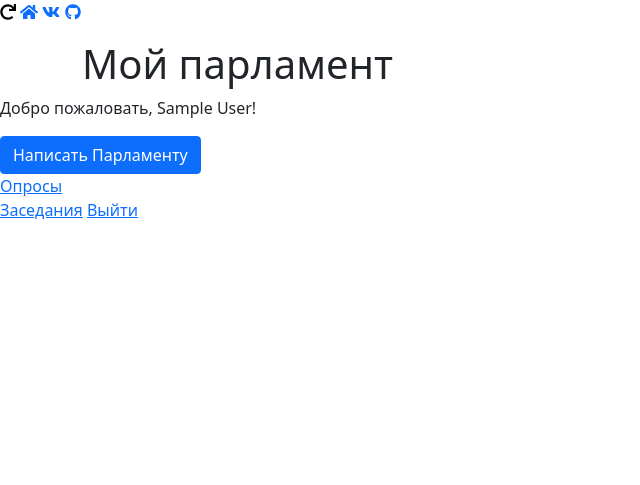
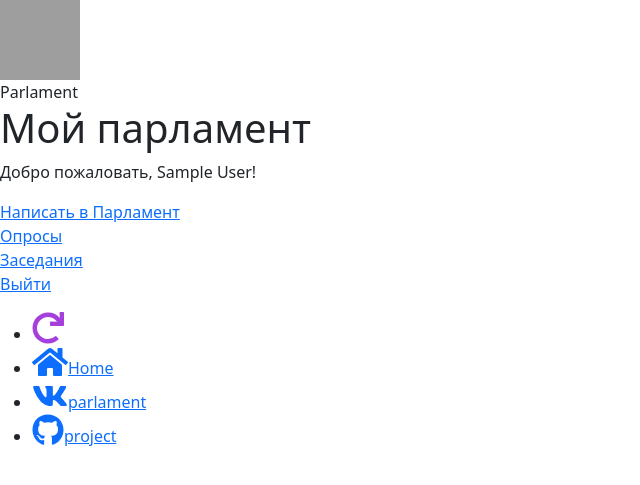
Before and after one commit to gigantina/parlament, a Django app: page /congress/ in a window 1280 px wide. Shown: the top 485 px of the page, without its empty margins (0-640 px from the left). Run offline with Django 3.2, Linux system fonts and the light colour scheme; the visitor is signed in with stand-in values (Sample User, id 1); data that the repository does not hold is empty; some libraries are stand-ins or nearby versions; grey boxes are pictures that could not be loaded.

Commit message:
прикольные приколы

```diff
--- a/parlament/settings.py
+++ b/parlament/settings.py
@@ -45,6 +45,7 @@ INSTALLED_APPS = [
     'allauth.socialaccount',
     'allauth.socialaccount.providers.vk',
     'congress',
+    'widget_tweaks',
 ]
 
 AUTH_USER_MODEL = 'congress.CustomUser'
@@ -146,3 +147,8 @@ ACCOUNT_EMAIL_VERIFICATION = 'none'
 LOGIN_REDIRECT_URL = 'index'
 
 DEFAULT_AUTO_FIELD = 'django.db.models.BigAutoField'
+
+
+STATICFILES_DIRS = [
+    BASE_DIR / "static",
+]
--- a/parlament/urls.py
+++ b/parlament/urls.py
@@ -18,10 +18,13 @@ from django.urls import path, include
 from django.contrib.auth import views as auth_views
 from . import views
 
+from django.conf import settings
+from django.conf.urls.static import static
+
 urlpatterns = [
     path('admin/', admin.site.urls),
     path('congress/', include('congress.urls')),
     #path('accounts/', include('django.contrib.auth.urls')),
     path('accounts/', include('allauth.urls')),
     path('', views.index)
-]
+] + static(settings.STATIC_URL, document_root=settings.STATIC_ROOT)
--- a/templates/base.html
+++ b/templates/base.html
@@ -1,31 +1,97 @@
 {% load static %}
+{% load socialaccount %}
 <!DOCTYPE html>
 <html>
     <head>
+
+        <title>Мой парламент</title>
+
+
+        <meta name="viewport" content="width=device-width, initial-scale=1">
+
+
+        <link rel="stylesheet" href="{% static 'css/styles.css'%}" type="text/css">
+
         <link rel="stylesheet" href="https://cdnjs.cloudflare.com/ajax/libs/font-awesome/5.15.1/css/all.min.css">
         <link rel="stylesheet" href="https://cdn.jsdelivr.net/npm/bootstrap@5.1.3/dist/css/bootstrap.min.css" integrity="sha384-1BmE4kWBq78iYhFldvKuhfTAU6auU8tT94WrHftjDbrCEXSU1oBoqyl2QvZ6jIW3" crossorigin="anonymous">
         <link href='//fonts.googleapis.com/css?family=Lobster&subset=latin,latin-ext' rel='stylesheet' type='text/css'>
-        <link rel="stylesheet" href="{% static 'css/blog.css' %}">
+        <!-- <link rel="stylesheet" href="{% static 'css/blog.css' %}"> -->
+
         <script src="https://cdnjs.cloudflare.com/ajax/libs/font-awesome/5.15.1/js/all.min.js" integrity="sha512-F5QTlBqZlvuBEs9LQPqc1iZv2UMxcVXezbHzomzS6Df4MZMClge/8+gXrKw2fl5ysdk4rWjR0vKS7NNkfymaBQ==" crossorigin="anonymous"></script>
 
-        <title>Мой парламент</title>
+
+        <link rel="preconnect" href="https://fonts.googleapis.com">
+        <link rel="preconnect" href="https://fonts.gstatic.com" crossorigin>
+        <link href="https://fonts.googleapis.com/css2?family=Fira+Sans:wght@300&family=Montserrat:wght@500&family=Poppins:wght@200&display=swap" rel="stylesheet">
+
+
         <script>
             if ( window.history.replaceState ) {
   window.history.replaceState( null, null, window.location.href );
 }
         </script>
     </head>
-    <body>
-    <header>
-        <p onClick="window.location.reload()">
-            <i style="color:black;" class="fas fa-redo" aria-hidden="true"></i>
-            <a href="{% url 'index' %}"><i class="fas fa-home"></i></a>
-            <a href="https://vk.com/parlament.sch444"><i class="fab fa-vk"></i></a>
-            <a href="https://github.com/gigantina/parlament"><i class="fab fa-github"></i></a>
-        </p>
+
+
+<body>
+
+    <section>
+
+    <header class="header">
+        <!-- <div class="logo"> -->
+            <img class="logotip" src="../static/images/лого белый.png" alt="header" height="80" width="80">
+            <div class="header_logo">Parlament</div>
+        <!-- </div> -->
     </header>
-    {% block content %}
-    {% endblock %}
 
-    </body>
+
+<!--     <main>
+        <div class="for_text">
+
+            <header class="page-header">
+            <div class="container">
+                <br>
+
+            </div>
+            </header>
+
+             <a class="signin-link" href="/accounts/vk/login/">Авторизоваться</a>
+
+
+
+
+        </div>
+    </main> -->
+
+    <!-- <main> -->
+        <div class="name">
+            <h1>Мой парламент</h1>
+        </div>
+        <!-- <div class="signin-link"> -->
+        <!-- </div> -->
+    <!-- </main> -->
+
+    <div class="for_text">
+        {% block content %}
+        {% endblock %}
+    </div>
+
+
+    <ul class="menus">
+        <!-- <div class="slider"></div> -->
+            <p onClick="window.location.reload()">
+                    <li><i style="color:#A540DD;" class="fas fa-redo fa-2x" class="nav_link" aria-hidden="true"></i></li>
+                    <li><a class="active-page" href="{% url 'index' %}"><i class="fas fa-home fa-2x"></i><span>Home</span></a></li>
+                    <li><a class="nav_link" href="https://vk.com/parlament.sch444"><i class="fab fa-vk fa-2x"></i><span>parlament</span></a></li>
+                    <li><a class="nav_link" href="https://github.com/gigantina/parlament"><i class="fab fa-github fa-2x"></i><span>project</span></a></li>
+            </p>
+    </ul>
+
+
+    </section>
+
+
+</body>
+
+
 </html>
--- a/templates/components/header.html
+++ /dev/null
@@ -1,5 +0,0 @@
-<header class="page-header">
-    <div class="container">
-        <h1>Мой парламент</h1>
-    </div>
-</header>
--- a/templates/congressman.html
+++ b/templates/congressman.html
@@ -4,11 +4,11 @@
 
 
 {% block content %}
-    {% include 'components/header.html' %}
+    <!-- {% include 'components/header.html' %} -->
     {% if user.is_authenticated %}
         {% if membership %}
             <p>Добро пожаловать, {{ user.first_name }} {{ user.last_name }}!</p>
-            <p>Спасибо, что вы делаете для школы</p>
+            <p>Спасибо за все, что вы делаете для школы</p>
 
             <br>
 
--- a/templates/meeting_detail.html
+++ b/templates/meeting_detail.html
@@ -3,7 +3,7 @@
 {% block content %}
     <form method="post" action="{% url 'meeting_list' %}">
         {% csrf_token %}
-        <button type="submit">К списку заседаний</button>
+        <button class="back" type="submit">К списку заседаний</button>
     </form>
 
 
--- a/templates/socialaccount/login.html
+++ b/templates/socialaccount/login.html
@@ -4,7 +4,7 @@
 
 <form method="post">
   {% csrf_token %}
-  <button type="submit" class="btn btn-primary">Вайти чрез ВК</button>
+  <button type="submit" class="signin-link">Войти через ВК</button>
 </form>
 
 {% endblock %}
--- a/templates/user.html
+++ b/templates/user.html
@@ -3,28 +3,34 @@
 
 
 {% block content %}
-    {% include 'components/header.html' %}
     {% if user.is_authenticated %}
         {% if membership %}
-            <p>Добро пожаловать, {{ user.first_name }} {{ user.last_name }}!</p>
+        <p class="title">Добро пожаловать, {{ user.first_name }} {{ user.last_name }}!</p>
+        <main id="welcome">
+            <!-- <main id="write"> -->
+                <div class="write-image"></div>
+                 <a href="{{ link }}" class="write-parlament-link">Написать в Парламент</a>
+            <!-- </main> -->
 
-            <a href="{{ link }}">
-                <button class="btn btn-primary">Написать Парламенту</button>
-            </a>
-            <br>
+            <main id="write">
+                <div class="info">
+                    <a href="{% url 'voting_list' %}" class="title">Опросы</a>
+                </div>
+            </main>
 
-            <a href="{% url 'voting_list' %}">Опросы</a>
+            <main id="write">
+                <div class="info">
+                    <a href="{% url 'meeting_list' %}" class="title">Заседания</a>
+                </div>
+            </main>
 
-            <br>
-
-            <a href="{% url 'meeting_list' %}">Заседания</a>
-
-            <a href="{% url 'account_logout' %}">Выйти</a>
+            <a href="{% url 'account_logout' %}" class="write-link">Выйти</a>
+        </main>
         {% else %}
-            <a href="">Выйди и звйии нормапльно в группу, дебил. {{ user.id }} а еще {{ vk }}</a>
+            <a href="">Вы не подписаны на нашу группу в ВКонтакте. Подпишитесь и повторите попытку входа) {{ user.id }} а еще {{ vk }}</a>
         {% endif %}
     {% else %}
-        <a href="{% provider_login_url 'vk' %}">Авторизоваться</a>
+        <a class="signin-link" href="{% provider_login_url 'vk' %}">Авторизоваться</a>
 
     {% endif %}
 
--- a/templates/voting_detail.html
+++ b/templates/voting_detail.html
@@ -3,7 +3,7 @@
 {% block content %}
     <form method="post" action="{% url 'voting_list' %}">
         {% csrf_token %}
-        <button type="submit">К списку голосований</button>
+        <button class="back" type="submit">К списку голосований</button>
     </form>
 
     {% if voting %}
@@ -44,7 +44,7 @@
             {% endif %}
 
             {% if not voting.is_active or user.is_congressman %}
-                <h3>Результат:</h3>
+                <h3 class="title">Результат:</h3>
                 <p>За: {{ true_votes }}</p>
                 <p>Против: {{ false_votes }}</p>
                 <p>Воздержались: {{ neutral_votes }}</p>
@@ -58,7 +58,7 @@
 
             <hr>
 
-            <p>Связано с заседанием: <a
+            <p>Связано с заседанием: <a class="opros-link"
                     href="{% url 'meeting_detail' date=voting.meeting.date %}">{{ voting.meeting.date }}</a>
             </p>
 
```
Also changed, not shown: templates/meeting_list.html (+7 -3 lines), templates/voting_list.html (+16 -8 lines).
